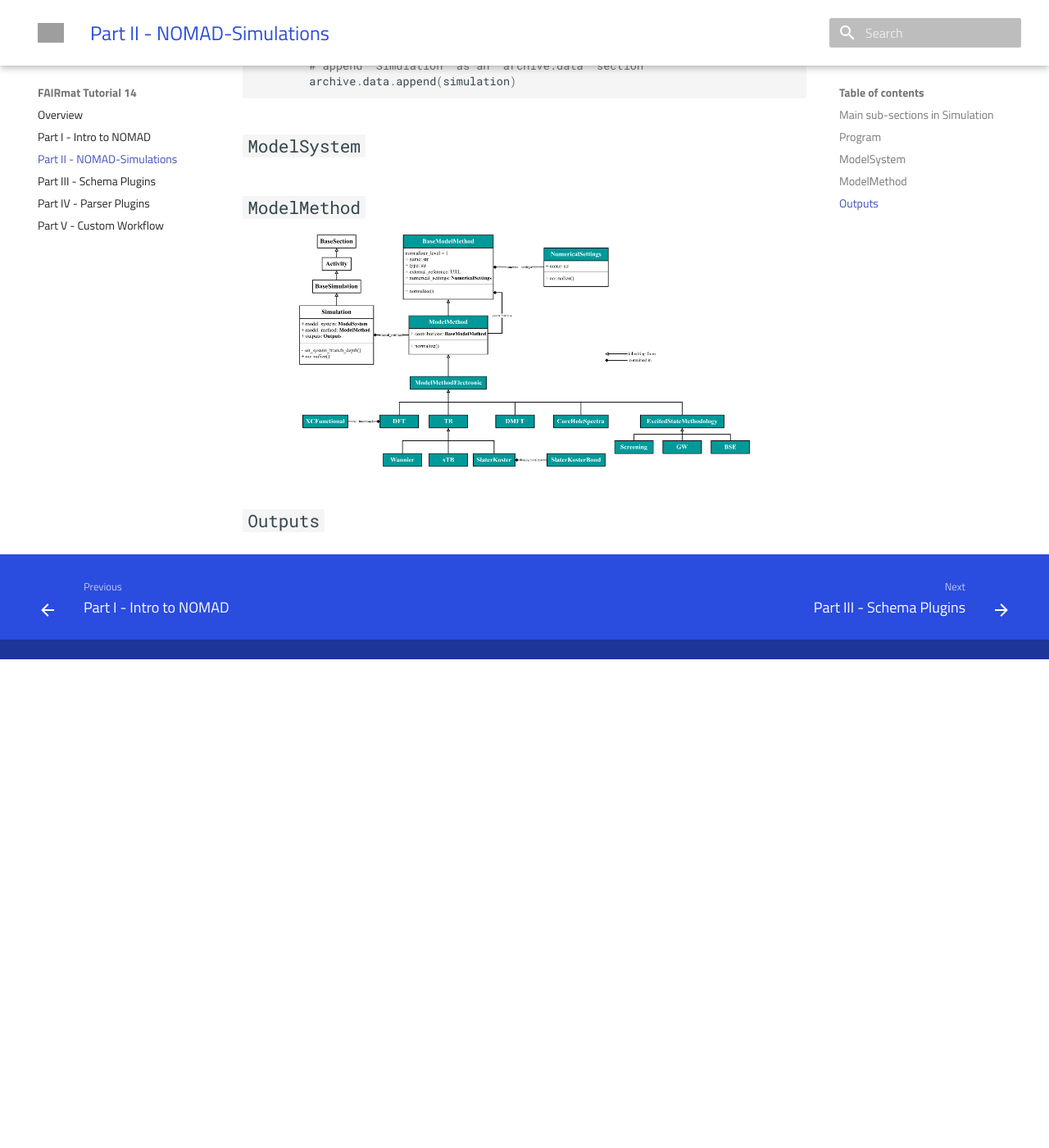
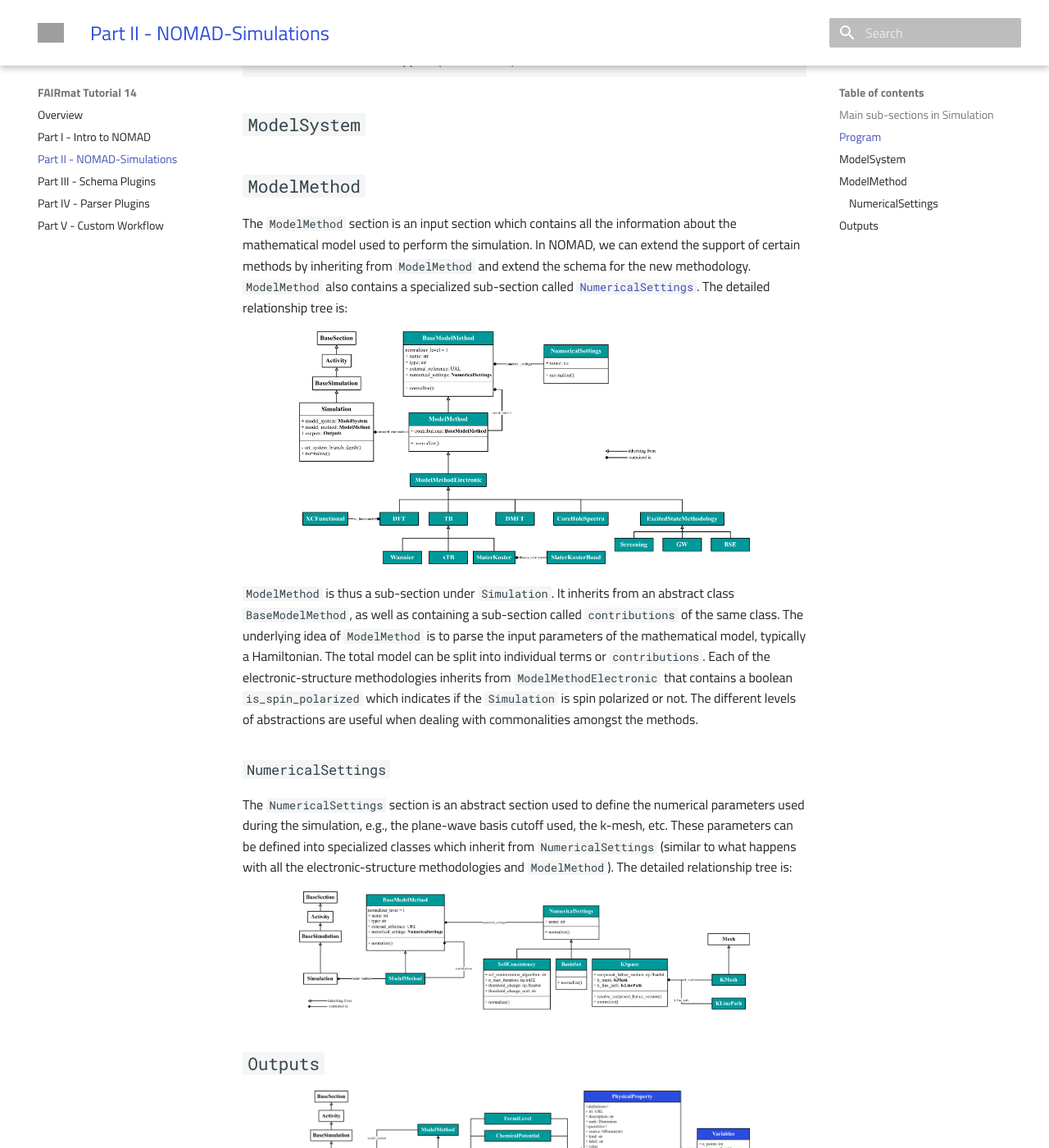
Before and after one commit to FAIRmat-NFDI/fairmat-tutorial-14-computational-plugins, an MkDocs documentation site: the page built from docs/nomad_simulations.md, in a window 1280 px wide and 1400 px high, scrolled down 3743 px. Shown: the whole window at 82% size. Built offline with MkDocs 1.6.1 and Material for MkDocs 9.7.7, drawn with Linux system fonts in a browser that asks for light colours; nearby versions of some CDN libraries; library files that are not in the unit come from our copies; before the commit the page ends 4547 px from its top, so only the background shows below that; some of the changed text lies outside the part shown; grey boxes are pictures that could not be loaded.

Commit message:
Added NumericalSettings diagram
Added Outputs diagram

```diff
--- a/docs/nomad_simulations.md
+++ b/docs/nomad_simulations.md
@@ -2,12 +2,12 @@
 
 In NOMAD, all the simulation metadata is defined under the `Simulation` section. You can find its Python schema defined in the [`nomad-simulations`](https://github.com/nomad-coe/nomad-simulations/) repository. The entry point for the schema is in the [general.py](https://github.com/nomad-coe/nomad-simulations/blob/develop/src/nomad_simulations/schema_packages/general.py) module. This section will appear under the `data` section for each NOMAD [*entry*](https://nomad-lab.eu/prod/v1/staging/docs/reference/glossary.html#entry). There is a [specialized documentation page](https://nomad-coe.github.io/nomad-simulations/) in the `nomad-simulations` repository.
 
-The `Simulation` section inherits from a more abstract concept called `BaseSimulation`, which at the same time inherits from a concept called `Activity`.
+The `Simulation` section inherits from a more abstract class or concept called `BaseSimulation`, which at the same time inherits from another class, `Activity`.
 
 ??? question "Inheritance and composition"
-    During this part, we will identify **is a** relationships with inheritance of one class into another (e.g., a `Simulation` _is an_ `Activity`) and **has a** with composition of one class under another (e.g., a `Simulation` **has a** `ModelSystem` defined under it and on which the simulation is performed). Strictly speaking, this equivalency is not entirely true, as we loosen it in some cases. But for the purpose of learning the complicated rules of inheritance and composition, we will conceptually maintain this equivalency during this Tutorial.
+    During this part, we will identify the **is a** concept with inheritance of one class into another (e.g., a `Simulation` _is an_ `Activity`) and the **has a** concept with composition of one class under another (e.g., a `Simulation` **has a** `ModelSystem` defined under it and on which the simulation is performed). Strictly speaking, this equivalency is not entirely true, as we loosen it in some cases. But for the purpose of learning the complicated rules of inheritance and composition, we will conceptually maintain this equivalency during this Tutorial.
 
-In NOMAD, a set of [base sections](https://nomad-lab.eu/prod/v1/staging/docs/howto/customization/base_sections.html) derived from the [Basic Formal Ontology (BFO)](https://basic-formal-ontology.org/) are defined. This inheritance allows us to define `Simulation` at the same level of other activities in Materials Science, e.g., `Experiment`, `Measurement`, `Analysis`. We do this in order to achieve a common metadata structure with the experimental and analysis fields in Materials Science. The relationship tree from the most abstract classes until `Simulation` is thus:
+In NOMAD, a set of [base sections](https://nomad-lab.eu/prod/v1/staging/docs/howto/customization/base_sections.html) derived from the [Basic Formal Ontology (BFO)](https://basic-formal-ontology.org/) are defined. The previous inheritance allows us to define `Simulation` at the same level of other activities in Materials Science, e.g., `Experiment`, `Measurement`, `Analysis`. We do this in order to achieve a common metadata structure with the experimental community. The relationship tree from the most abstract classes until `Simulation` is thus:
 
 <div class="click-zoom">
     <label>
@@ -16,19 +16,19 @@ In NOMAD, a set of [base sections](https://nomad-lab.eu/prod/v1/staging/docs/how
     </label>
 </div>
 
-Note that the white-headed arrow here indicates _inheritance_ / _is a_ relationship. `BaseSimulation` contains the general information about the `Program` used (see [Program](#program)), as well as general times of the simulation, e.g., the datetime at which it started (`datetime`) and ended (`datetime_end`). `Simulation` contains further information about the specific input and output sections ([see below](#sub-sections-in-simulation)).
+Note that the white-headed arrow here indicates _inheritance_ / _is a_ relationship. `BaseSimulation` contains the general information about the `Program` used (see [Program](#program)), as well as general times of the simulation, e.g., the datetime at which it started (`datetime` is defined in `Activity` and inherit for `BaseSimulation`) and ended (`datetime_end`). `Simulation` contains further information about the specific input and output sections ([see below](#sub-sections-in-simulation)).
 
 ??? question "Notation for the section attributes in the UML diagram"
     We included the information of each attributes / quantities after its definition. The notation is:
 
-        <name-of-quantity>: <type-of-quantity>, <units-of-quantity>
+        <name-of-quantity>: <type-of-quantity>, <(optional) units-of-quantity>
 
     Thus, `cpu1_start: np.float64, s` means that there is a quantity named `'cpu1_start'` of type `numpy.float64` and whose units are `'s'` (seconds).
     We also include the existance of sub-sections by bolding the name, i.e.:
 
         <name-of-sub-section>: <sub-section-definition>
 
-    E.g., there is a sub-section under `Simulation` named `'model_method'` whose section defintion can be found in the `ModelMethod` section. We will represent this sub-section containment in more complex UML diagrams in the future using the containment arrow (see below for [an example using `Program`](#program)).
+    E.g., there is a sub-section under `Simulation` named `'model_method'` whose section defintion can be found in the `ModelMethod` section. We will represent this sub-section containment in more complex UML diagrams in the future using the containment arrow (see below for the specific ase of [`Program`](#program)).
 
 We use double inheritance from `EntryData` in order to populate the `data` section in the NOMAD archive. All of the base sections discussed here are subject to the [public normalize function](normalize.md) in NOMAD. The private function `set_system_branch_depth()` is related with the [ModelSystem base section](model_system/model_system.md).
 
@@ -36,10 +36,10 @@ We use double inheritance from `EntryData` in order to populate the `data` secti
 
 The `Simulation` section is composed of 4 main sub-sections:
 
-1. `Program` {#program}: contains all the program metadata, e.g., `name` of the program, `version`, etc.
-2. `ModelSystem` {#modelsystem}: contains all the system metadata about geometrical positions of atoms, their states, simulation cells, symmetry information, etc.
-3. `ModelMethod` {#modelmethod}: contains all the methodological metadata, and it is divided in two main aspects: the mathematical model or approximation used in the simulation (e.g., `DFT`, `GW`, `ForceFields`, etc.) and the numerical settings used to compute the properties (e.g., meshes, self-consistent parameters, basis sets settings, etc.).
-4. `Outputs` {#outputs}: contains all the output properties, as well as references to the `ModelSystem` used to obtain such properties.
+1. [`Program`](#program): contains all the program metadata, e.g., `name` of the program, `version`, etc.
+2. [`ModelSystem`](#modelsystem): contains all the system metadata about geometrical positions of atoms, their states, simulation cells, symmetry information, etc.
+3. [`ModelMethod`](#modelmethod): contains all the methodological metadata, and it is divided in two main aspects: the mathematical model or approximation used in the simulation (e.g., `DFT`, `GW`, `ForceFields`, etc.) and the numerical settings used to compute the properties (e.g., meshes, self-consistent parameters, basis sets settings, etc.).
+4. [`Outputs`](#outputs): contains all the output properties obtained by the `Simulation`.
 
 !!! note "Self-consistent steps, SinglePoint entries, and more complex workflows."
     The minimal unit for storing data in the NOMAD archive is an [*entry*](https://nomad-lab.eu/prod/v1/staging/docs/reference/glossary.html#entry). In the context of simulation data, an entry may contain data from a calculation on an individual system configuration (e.g., a single-point DFT calculation) using **only** the above-mentioned sections of the `Simulation` section. Information from self-consistent iterations to converge properties for this configuration are also contained within these sections.
@@ -113,6 +113,8 @@ class SUPERCODEParser:
 
 ## `ModelMethod` {#modelmethod}
 
+The `ModelMethod` section is an input section which contains all the information about the mathematical model used to perform the simulation. In NOMAD, we can extend the support of certain methods by inheriting from `ModelMethod` and extend the schema for the new methodology. `ModelMethod` also contains a specialized sub-section called [`NumericalSettings`](#numericalsettings). The detailed relationship tree is:
+
 <div class="click-zoom">
     <label>
         <input type="checkbox">
@@ -120,4 +122,24 @@ class SUPERCODEParser:
     </label>
 </div>
 
+`ModelMethod` is thus a sub-section under `Simulation`. It inherits from an abstract class `BaseModelMethod`, as well as containing a sub-section called `contributions` of the same class. The underlying idea of `ModelMethod` is to parse the input parameters of the mathematical model, typically a Hamiltonian. The total model can be split into individual terms or `contributions`. Each of the electronic-structure methodologies inherits from `ModelMethodElectronic` that contains a boolean `is_spin_polarized` which indicates if the `Simulation` is spin polarized or not. The different levels of abstractions are useful when dealing with commonalities amongst the methods.
+
+### `NumericalSettings` {#numericalsettings}
+
+The `NumericalSettings` section is an abstract section used to define the numerical parameters used during the simulation, e.g., the plane-wave basis cutoff used, the k-mesh, etc. These parameters can be defined into specialized classes which inherit from `NumericalSettings` (similar to what happens with all the electronic-structure methodologies and `ModelMethod`). The detailed relationship tree is:
+
+<div class="click-zoom">
+    <label>
+        <input type="checkbox">
+        <img src="../assets/part2-nomad-simulations/model_method_with_numerical_settings.png" alt="NumericalSettings quantities and functions UML diagram." width="80%" title="Click to zoom in">
+    </label>
+</div>
+
 ## `Outputs` {#outputs}
+
+<div class="click-zoom">
+    <label>
+        <input type="checkbox">
+        <img src="../assets/part2-nomad-simulations/outputs.png" alt="Outputs quantities and functions UML diagram." width="80%" title="Click to zoom in">
+    </label>
+</div>
```
Also changed, not shown: docs/assets/part2-nomad-simulations/model_method_with_numerical_settings.png (added), docs/assets/part2-nomad-simulations/outputs.png (added).
